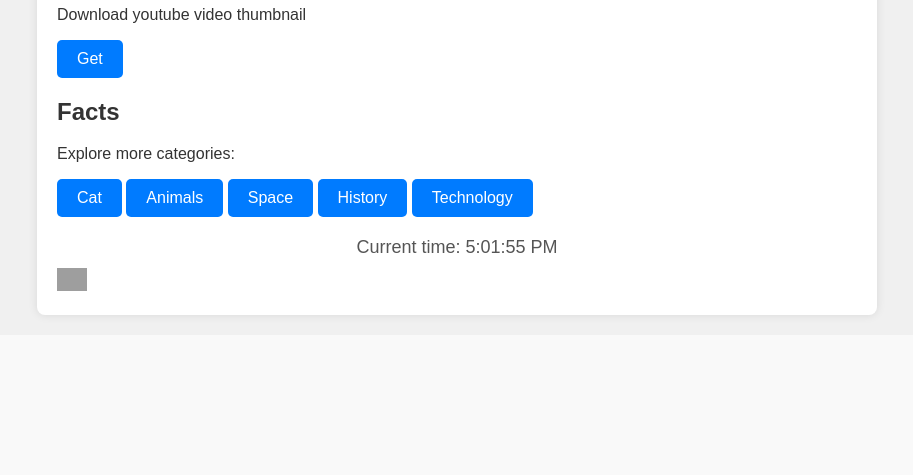
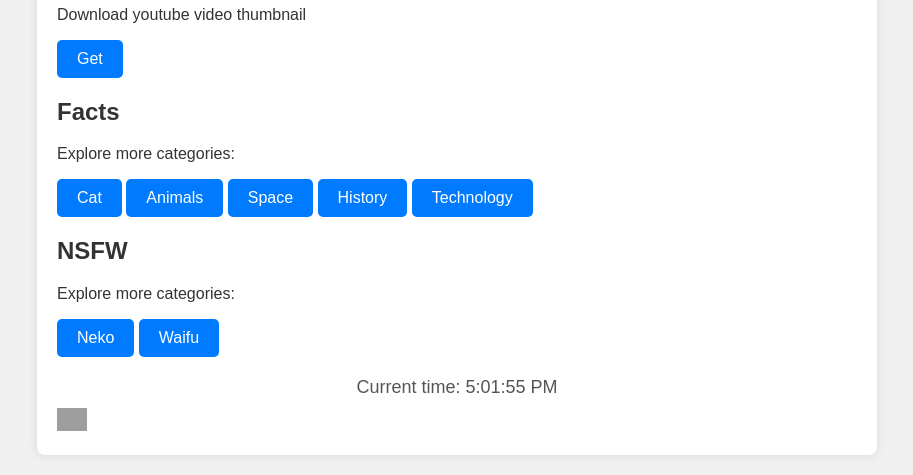
Before and after one commit to eypzffx/api-eypz, a Flask app: page / in a window 1280 px wide. Shown: the part 582-1057 px from the top of the page, without its empty margins (183-1096 px from the left). Before the commit the page ends 902 px from the top, so only its background shows below. Run offline with Flask 3, Linux system fonts and the light colour scheme; parts of the project's set-up code (start-up, migrations or seed data) failed here and were passed over; some libraries are stand-ins or nearby versions; grey boxes are pictures that could not be loaded.

Commit message:
Update index.html

```diff
--- a/templates/index.html
+++ b/templates/index.html
@@ -147,6 +147,13 @@
             <a href="https://api-eypz.onrender.com/details/technology" class="button">Technology</a>
         </div>
 
+        <div class="section">
+            <h2>NSFW</h2>
+            <p>Explore more categories:</p>
+            <a href="https://api-eypz.onrender.com/nsfw/neko" class="button">Neko</a>
+            <a href="https://api-eypz.onrender.com/nsfw/waifu" class="button">Waifu</a>
+        </div>
+
         <!-- Live time display -->
         <div class="live-time" id="liveTime"></div>
 
```
